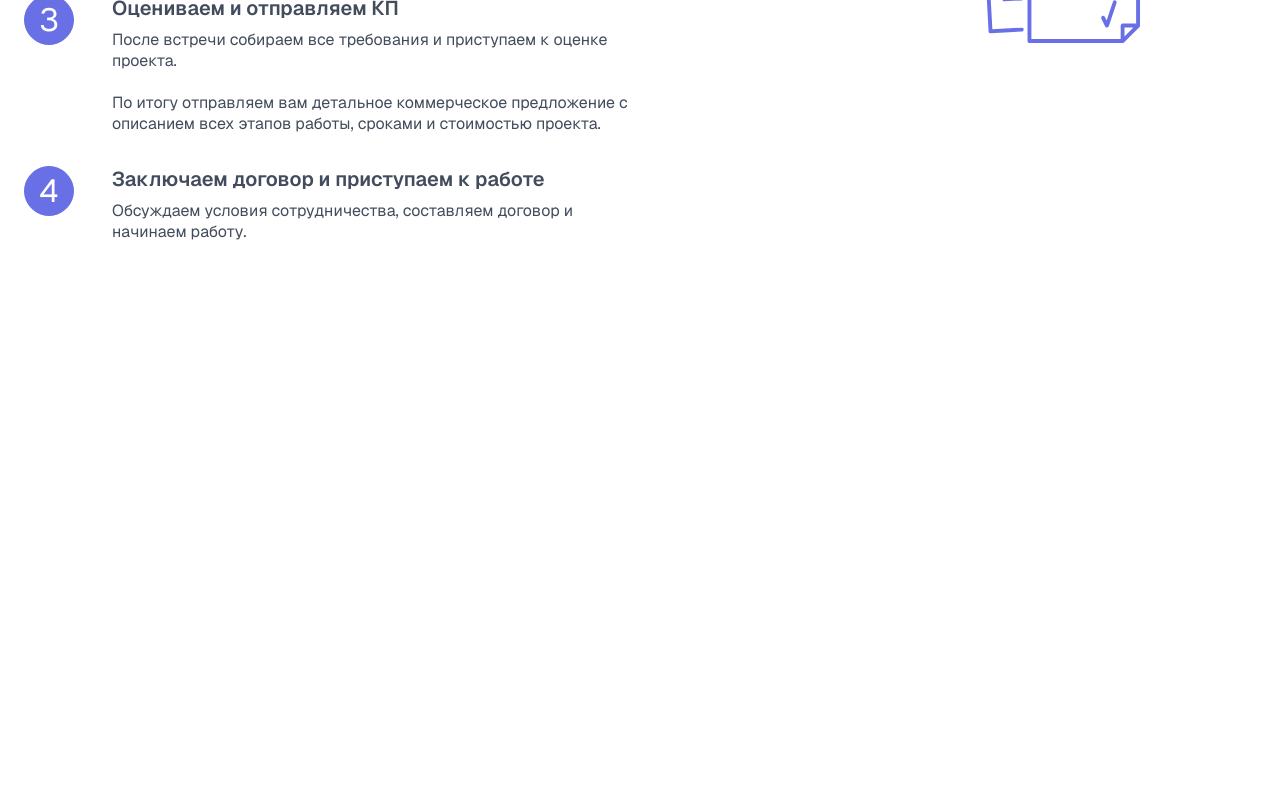
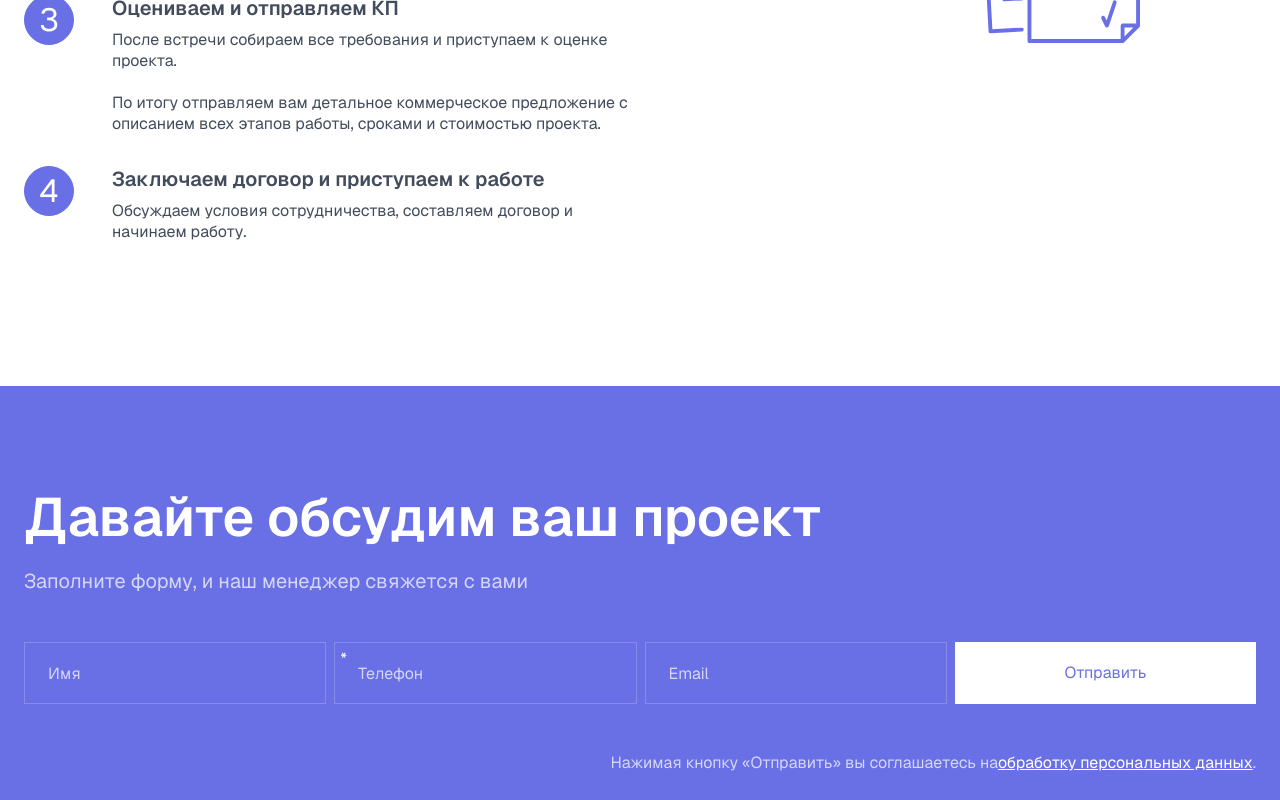
Before and after one commit to MiuraAruchomu/test-task-art-gorka, a Next.js app: page / in a window 1280 px wide. Shown: the part 7439-8239 px from the top of the page. Before the commit the page ends 7825 px from the top, so only its background shows below. Built offline with nearby package versions, Linux system fonts and the light colour scheme.

Commit message:
added feedback form section

```diff
--- a/src/app/page.tsx
+++ b/src/app/page.tsx
@@ -8,6 +8,7 @@ import {
   LazyWhatWeDo,
   LazyAboutUs,
   LazyStages,
+  LazyFeedbackForm,
 } from '@/components/sections/lazy/LazySections';
 import TestTask from '@/components/sections/testTask/TestTask';
 
@@ -24,6 +25,7 @@ export default function Home() {
       <LazyWhatWeDo />
       <LazyAboutUs />
       <LazyStages />
+      <LazyFeedbackForm />
     </>
   );
 }
--- a/src/components/modals/CloseButton.tsx
+++ b/src/components/modals/CloseButton.tsx
@@ -12,7 +12,7 @@ export default function CloseButton({
   const dispatch = useAppDispatch();
 
   const handleClose = () => {
-    if (modalClose === 'leave-request') {
+    if (modalClose === 'leave-request' || modalClose === 'thanks-for-request') {
       dispatch(closeDropdownMenu());
     }
 
--- a/src/components/modals/leaveRequest/LeaveRequest.tsx
+++ b/src/components/modals/leaveRequest/LeaveRequest.tsx
@@ -71,7 +71,7 @@ export default function LeaveRequest({
             required={false}
             updateConfig={updateConfig}
             updateError={updateError}
-            children={<input />}
+            children={<input name='name' />}
           />
           <UiInputWrapper
             type={'dark'}
@@ -80,7 +80,7 @@ export default function LeaveRequest({
             required={true}
             updateConfig={updateConfig}
             updateError={updateError}
-            children={<input />}
+            children={<input name='phone' />}
           />
           <UiInputWrapper
             type={'dark'}
@@ -89,7 +89,7 @@ export default function LeaveRequest({
             required={false}
             updateConfig={updateConfig}
             updateError={updateError}
-            children={<input />}
+            children={<input name='email' />}
           />
           <UiInputWrapper
             type={'dark'}
@@ -108,7 +108,7 @@ export default function LeaveRequest({
             children={<button>Отправить</button>}
           />
           <span className={styles['modal-leave-request__privacy-notice']}>
-            Нажимая кнопку «Отправить» вы соглашаетесь на{' '}
+            Нажимая кнопку «Отправить» вы соглашаетесь на
             <Link href={'#'} className={styles['modal-leave-request__link']}>
               обработку персональных данных
             </Link>
--- /dev/null
+++ b/src/components/sections/feedbackForm/FeedbackForm.tsx
@@ -0,0 +1,105 @@
+import styles from './feedbackForm.module.scss';
+import { useState, useEffect } from 'react';
+import { useInView } from 'react-intersection-observer';
+import Link from 'next/link';
+import UiInputWrapper from '@/components/ui/input/Wrapper';
+import UiButtonWrapper from '@/components/ui/button/Wrapper';
+
+export default function FeedbackForm() {
+  const [isVisible, setIsVisible] = useState(false);
+  const { ref, inView } = useInView({
+    triggerOnce: true,
+    rootMargin: '0px 0px -40% 0px',
+  });
+
+  const [config, setConfig] = useState({});
+  const [error, setError] = useState<string | null>(
+    'Поле заполнено некорректно',
+  );
+
+  const [resetCounter, setResetCounter] = useState(0);
+
+  const updateConfig = ({ field, value }: { field: string; value: string }) => {
+    setConfig((prev) => ({
+      ...prev,
+      [field]: value,
+    }));
+  };
+
+  const updateError = (value: string | null) => {
+    setError(value);
+  };
+
+  const onSubmit = (e: any) => {
+    e.preventDefault();
+    if (error) return;
+    setResetCounter((prev) => prev + 1);
+  };
+
+  useEffect(() => {
+    if (inView) {
+      setIsVisible(true);
+    }
+  }, [inView]);
+
+  return (
+    <section
+      ref={ref}
+      className={`${styles['feedback-form']} ${isVisible ? styles.visible : ''}`}
+    >
+      <div className='container'>
+        <h1 className={styles['feedback-form__title']}>
+          Давайте обсудим ваш проект
+        </h1>
+        <span className={styles['feedback-form__subtitle']}>
+          Заполните форму, и наш менеджер свяжется с вами
+        </span>
+        <form
+          key={resetCounter}
+          className={`${styles['feedback-form__form']} ${error ? styles.errored : ''}`}
+          onSubmit={onSubmit}
+        >
+          <UiInputWrapper
+            type={'light'}
+            field={'name'}
+            placeholder={'Имя'}
+            required={false}
+            updateConfig={updateConfig}
+            updateError={updateError}
+            children={<input name='name' />}
+          />
+          <UiInputWrapper
+            type={'light'}
+            field={'phone'}
+            placeholder={'Телефон'}
+            required={true}
+            updateConfig={updateConfig}
+            updateError={updateError}
+            children={<input name='phone' />}
+          />
+          <UiInputWrapper
+            type={'light'}
+            field={'Email'}
+            placeholder={'Email'}
+            required={false}
+            updateConfig={updateConfig}
+            updateError={updateError}
+            children={<input name='email' />}
+          />
+          <UiButtonWrapper
+            type={'fill-reverse'}
+            size={'full'}
+            children={<button>Отправить</button>}
+          />
+        </form>
+        <span className={styles['feedback-form__privacy-notice']}>
+          Нажимая кнопку «Отправить» вы соглашаетесь на
+          <Link href={'#'} className={styles['feedback-form__link']}>
+            обработку персональных данных
+          </Link>
+          .
+        </span>
+      </div>
+    </section>
+  );
+}
--- /dev/null
+++ b/src/components/sections/feedbackForm/feedbackForm.module.scss
@@ -0,0 +1,87 @@
+@use "@/assets/styles/variables.scss" as *;
+@use "@/assets/styles/mixins.scss" as *;
+
+.feedback-form {
+    width: 100%;
+    padding: 96px 0;
+    background-color: $main_purple;
+    // opacity: 0;
+    transition: opacity 0.6s ease-in-out;
+
+    &.visible {
+        opacity: 1;
+    }
+
+    &__title {
+        margin-bottom: 16px;
+        color: $white;
+        font-size: 36px;
+        font-weight: 600;
+
+        @include mediaTablet {
+            font-size: 54px;
+        }
+    }
+
+    &__subtitle {
+        display: inline-block;
+        margin-bottom: 40px;
+        color: rgba(255, 255, 255, 0.72);
+        font-size: 16px;
+        font-weight: 400;
+
+        @include mediaTablet {
+            margin-bottom: 48px;
+            font-size: 20px;
+        }
+    }
+
+    &__form {
+        display: flex;
+        flex-direction: column;
+        gap: 16px;
+
+        @include mediaLaptop {
+            flex-direction: row;
+            gap: 8px;
+        }
+
+        label {
+            @include mediaLaptop {
+                width: 25%;
+                height: 24px;
+                padding-top: 19px;
+                padding-bottom: 19px;
+            }
+
+            &:nth-child(1),
+            &:nth-child(2),
+            &:nth-child(3) {
+                @include mediaLaptop {
+                    width: calc(25% - 48px);
+                }
+            }
+        }
+    }
+
+    &__privacy-notice {
+        display: inline-block;
+        color: rgba(255, 255, 255, 0.72);
+        font-size: 16px;
+        font-weight: 400;
+        margin-top: 40px;
+
+        @include mediaTablet {
+            margin-top: 48px;
+        }
+
+        @include mediaLaptop {
+            float: right;
+        }
+    }
+
+    &__link {
+        color: $white;
+        text-decoration: underline;
+    }
+}
--- a/src/components/sections/lazy/LazySections.tsx
+++ b/src/components/sections/lazy/LazySections.tsx
@@ -46,3 +46,8 @@ export const LazyStages = dynamic(
   () => import('@/components/sections/stages/Stages'),
   { ssr: false },
 );
+
+export const LazyFeedbackForm = dynamic(
+  () => import('@/components/sections/feedbackForm/FeedbackForm'),
+  { ssr: false },
+);
--- a/src/components/sections/someSlider/SomeSlider.tsx
+++ b/src/components/sections/someSlider/SomeSlider.tsx
@@ -20,7 +20,7 @@ export default function SomeSlider() {
   return (
     <section
       ref={ref}
-      className={`${styles['some-slider-bg']} ${isVisible ? styles.visible : ''}`}
+      className={`${styles['some-slider']} ${isVisible ? styles.visible : ''}`}
     >
       <div className='container'>
         <SomeCustomSwiper config={SOME_SLIDER} />
--- a/src/components/sections/someSlider/someSlider.module.scss
+++ b/src/components/sections/someSlider/someSlider.module.scss
@@ -1,7 +1,7 @@
-@use '@/assets/styles/variables.scss' as *;
-@use '@/assets/styles/mixins.scss' as *;
+@use "@/assets/styles/variables.scss" as *;
+@use "@/assets/styles/mixins.scss" as *;
 
-.some-slider-bg {
+.some-slider {
   position: relative;
   width: 100%;
   background-color: $main_grey_light;
--- a/src/components/ui/button/wrapper.module.scss
+++ b/src/components/ui/button/wrapper.module.scss
@@ -78,6 +78,18 @@
     }
   }
 
+  &_fill-reverse {
+    color: $main_purple;
+    background-color: $white;
+    transition: color 0.3s ease;
+
+    &:hover {
+      @include mediaLaptop {
+        color: $main_purple_dark;
+      }
+    }
+  }
+
   &_fill-rounded {
     color: $white;
     border: 1px solid $main_purple;
--- a/src/components/ui/input/Wrapper.tsx
+++ b/src/components/ui/input/Wrapper.tsx
@@ -58,8 +58,12 @@ export default function UiInputWrapper({
           </span>
         )}
         {children}
+        {error && (
+          <span className={styles[`ui-input-wrapper-${type}__error`]}>
+            {error}
+          </span>
+        )}
       </label>
-      <span className={styles[`ui-input-wrapper-${type}__error`]}>{error}</span>
     </>
   );
 }
--- a/src/components/ui/input/wrapper.module.scss
+++ b/src/components/ui/input/wrapper.module.scss
@@ -20,13 +20,18 @@
 
   &__placeholder {
     position: absolute;
+    top: 50%;
+    transform: translateY(-50%);
     color: rgba(66, 76, 92, 0.5);
   }
 
   &__error {
+    position: absolute;
+    top: 110%;
+    left: 3%;
     color: $text_primary;
-    margin-top: -10px;
-    margin-left: 20px;
+    white-space: nowrap;
+    pointer-events: none;
   }
 
   &.focused {
@@ -42,6 +47,7 @@
   &.errored {
     box-shadow: inset 0 0 0 1px $main_error;
     background-color: rgba(255, 85, 85, 0.2);
+    margin-bottom: 20px;
   }
 }
 
@@ -66,13 +72,18 @@
 
   &__placeholder {
     position: absolute;
-    color: rgba(255, 255, 255, 0.5);
+    top: 50%;
+    transform: translateY(-50%);
+    color: rgba(255, 255, 255, 0.72);
   }
 
   &__error {
+    position: absolute;
+    top: 110%;
+    left: 3%;
     color: $white;
-    margin-top: -10px;
-    margin-left: 20px;
+    white-space: nowrap;
+    pointer-events: none;
   }
 
   &.focused {
@@ -88,5 +99,6 @@
   &.errored {
     box-shadow: inset 0 0 0 1px $main_error;
     background-color: rgba(255, 85, 85, 0.2);
+    margin-bottom: 20px;
   }
 }
```
